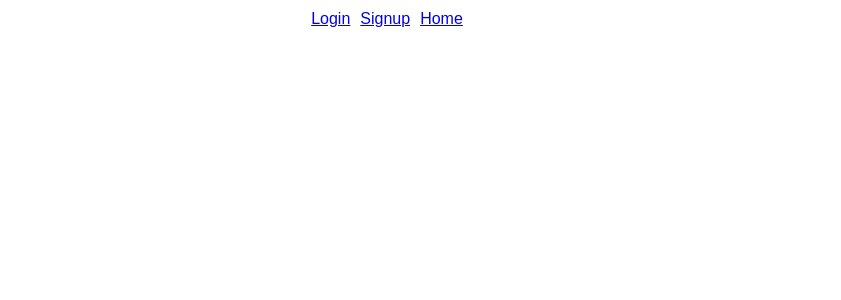
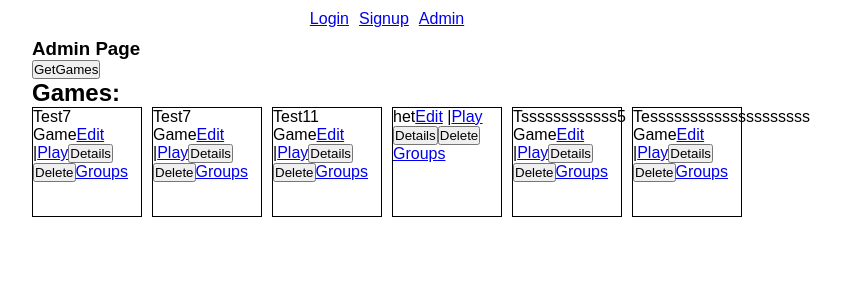
Before and after one commit to chenMordechai/Playspace-front, a React (Vite) app: page /admin in a window 1280 px wide. Before the commit this address had no page. Shown: the top 300 px of the page, without its empty margins (253-1094 px from the left). Built offline with nearby package versions, Linux system fonts and the light colour scheme.

Commit message:
game group page

```diff
--- a/src/App.jsx
+++ b/src/App.jsx
@@ -6,10 +6,11 @@ import './assets/style/main.scss'
 import { store } from './store/store'
 import { Login } from './pages/Login'
 import { Signup } from './pages/Signup'
-import { Home } from './pages/Home'
+import { Admin } from './pages/Admin'
 import { GameAdd } from './pages/GameAdd'
 import { GameEdit } from './pages/GameEdit'
 import { Game } from './pages/Game'
+import { GameGroups } from './pages/GameGroups'
 import { NavLinks } from './cmps/NavLinks'
 
 
@@ -28,7 +29,8 @@ function App() {
                 <Route path="/game/add/" element={<GameAdd />} />
                 <Route path="/game/edit/:gameId?" element={<GameEdit />} />
                 <Route path="/game/:gameId" element={<Game />} />
-                <Route path="/home" element={<Home />} />
+                <Route path="/game/group/:gameId" element={<GameGroups />} />
+                <Route path="/admin" element={<Admin />} />
               </Routes>
             </div>
           </main>
--- a/src/assets/style/pages/_Home.scss
+++ b/src/assets/style/pages/_Home.scss
@@ -0,0 +1,14 @@
+.admin {
+    .games-container {
+        ul {
+            @include flex(row, center, center, 10px);
+            flex-wrap: wrap;
+
+            li {
+                width: 110px;
+                height: 110px;
+                border: 1px solid black;
+            }
+        }
+    }
+}
--- a/src/cmps/NavLinks.jsx
+++ b/src/cmps/NavLinks.jsx
@@ -27,8 +27,8 @@ export function NavLinks() {
             <NavLink to="/signup/779CF2C1-3529-4DB2-366B-08DC51029963" title="Signup" >
                 <span>Signup</span>
             </NavLink>
-            <NavLink to="/home" title="Home" >
-                <span>Home</span>
+            <NavLink to="/admin" title="Admin" >
+                <span>Admin</span>
             </NavLink>
 
             {loggedinUser?.checkAdmin && <NavLink to="/game/add" title="Admin" >
--- a/src/pages/Home.jsx
+++ b/src/pages/Admin.jsx
@@ -8,7 +8,7 @@ import { httpService } from "../services/http.service.js"
 
 
 
-export function Home() {
+export function Admin() {
 
     const [games, setGames] = useState(null)
 
@@ -17,7 +17,7 @@ export function Home() {
 
 
     useEffect(() => {
-        // if (!loggedinUser) navigate('/')
+        // if (!loggedinUser.admin) navigate('/')
 
         init()
     }, [])
@@ -46,8 +46,8 @@ export function Home() {
     }
 
     return (
-        <section className="home">
-            <h1>Home Page</h1>
+        <section className="admin">
+            <h1>Admin Page</h1>
             <button onClick={fetchDataAndPrint}>GetGames</button>
             <h2>Games:</h2>
             {games && <section className="games-container">
@@ -62,6 +62,9 @@ export function Home() {
                         </Link>
                         <button>Details</button>
                         <button>Delete</button>
+                        <Link to={`/game/group/${game.id}`} title="groups" >
+                            <span>Groups</span>
+                        </Link>
                     </li>)}
                 </ul>
             </section>}
--- /dev/null
+++ b/src/pages/GameGroups.jsx
@@ -0,0 +1,8 @@
+
+export function GameGroups (){
+    return (
+        <section className="game-groups">
+            <h1>GameGroups</h1>
+        </section>
+    )
+}
```
